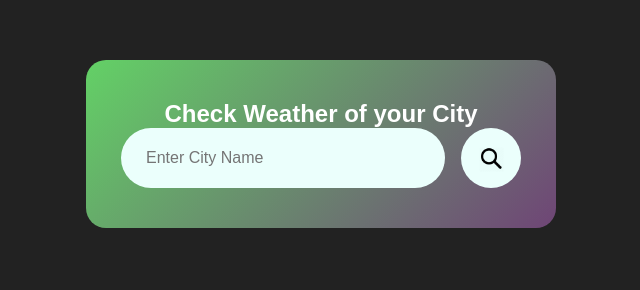
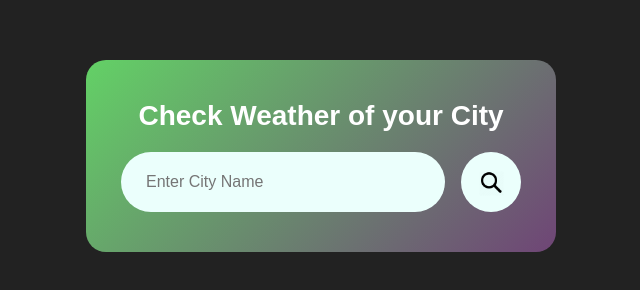
Before and after one commit to NikitaVishwakarma0322/Check_Weather, a plain HTML site: page index.html in a window 1280 px wide. Shown: the whole page, without its empty margins (319-959 px from the left). Drawn offline with Linux system fonts and the light colour scheme.

Commit message:
Update style.css

```diff
--- a/style.css
+++ b/style.css
@@ -19,6 +19,10 @@ body {
     padding: 40px 35px;
     text-align: center;
     background: linear-gradient(135deg, #63d166, #6f4576);
+}
+.weather-txt{
+    margin-bottom: 20px;
+    font-size: 28px;
 }
 
 .search {
```
